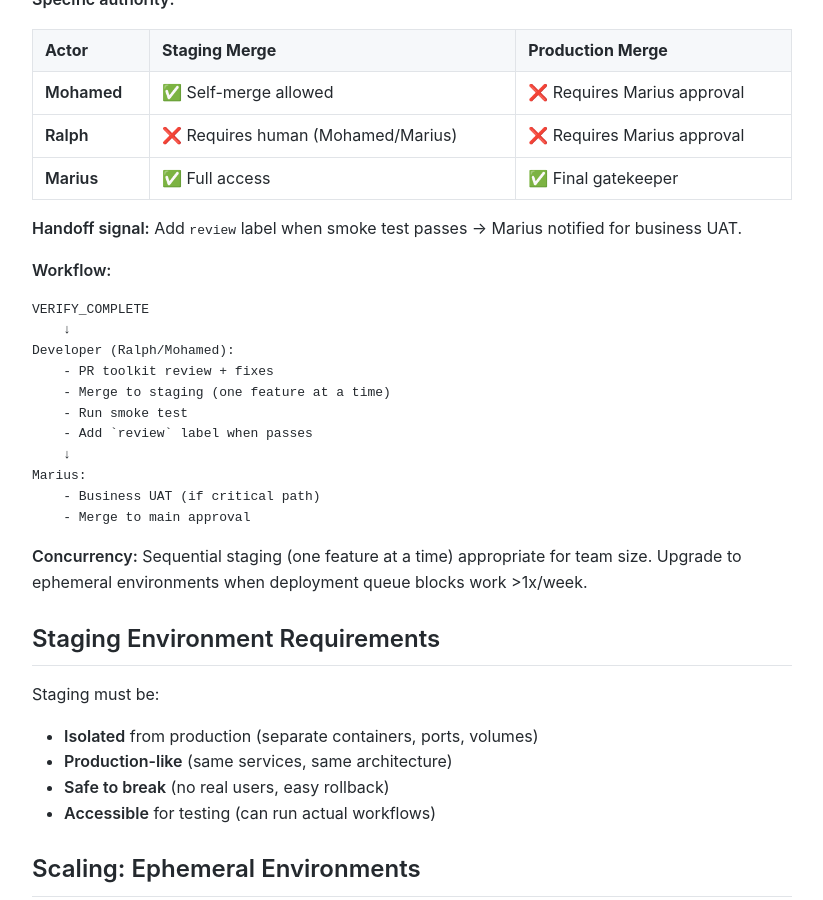
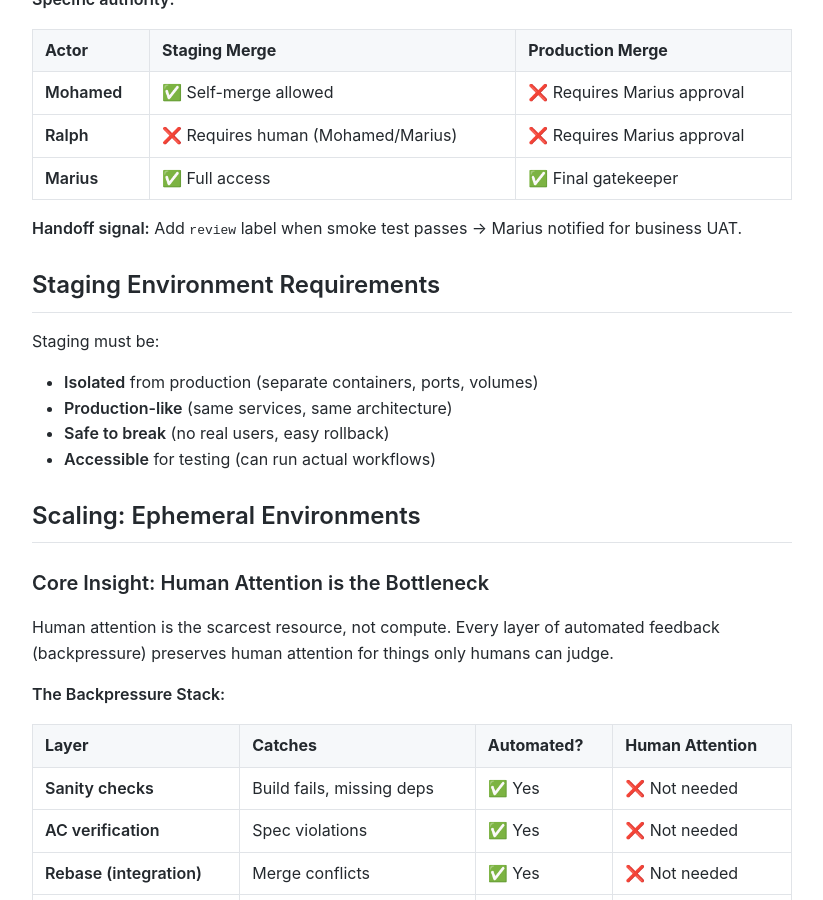
Before and after one commit to MariusWilsch/public-wilsch-ai-pages, a Jekyll site: the page built from global/staging-uat-workflow.md, in a window 1280 px wide and 900 px high, scrolled down 6928 px. Shown: the whole window, without its empty margins (228-1051 px from the left). Built offline with Jekyll 4.4.1, drawn with Linux system fonts in a browser that asks for light colours; our own code applies the rules of GitHub Pages for plain Markdown files.

Commit message:
Sync from hippocampus 2026-01-18

````diff
--- a/global/staging-uat-workflow.md
+++ b/global/staging-uat-workflow.md
@@ -258,23 +258,6 @@ FAIL → investigate before proceeding
 
 **Handoff signal:** Add `review` label when smoke test passes → Marius notified for business UAT.
 
-**Workflow:**
-```
-VERIFY_COMPLETE
-    ↓
-Developer (Ralph/Mohamed):
-    - PR toolkit review + fixes
-    - Merge to staging (one feature at a time)
-    - Run smoke test
-    - Add `review` label when passes
-    ↓
-Marius:
-    - Business UAT (if critical path)
-    - Merge to main approval
-```
-
-**Concurrency:** Sequential staging (one feature at a time) appropriate for team size. Upgrade to ephemeral environments when deployment queue blocks work >1x/week.
-
 ## Staging Environment Requirements
 
 Staging must be:
````
